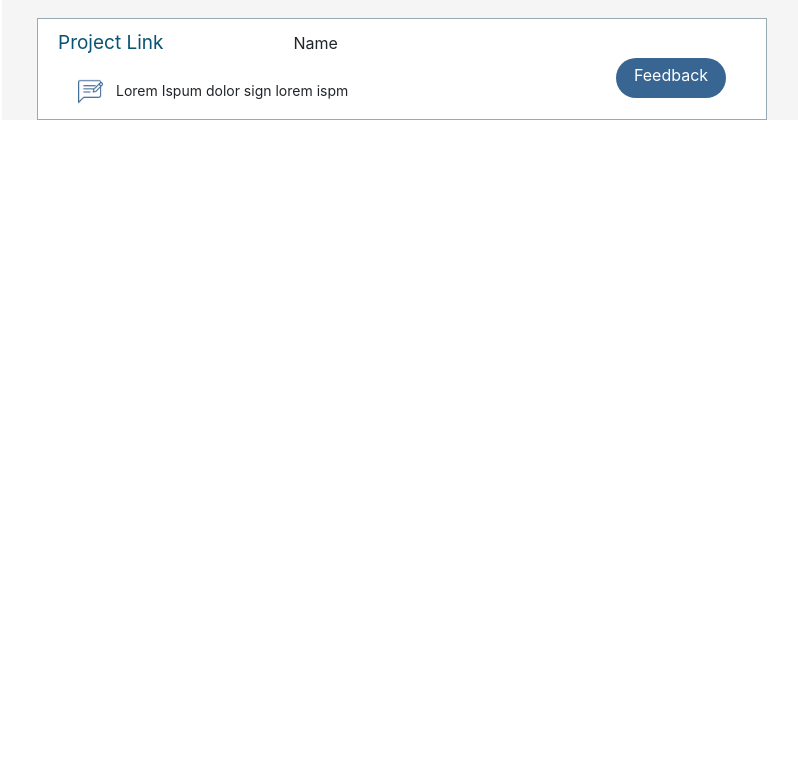
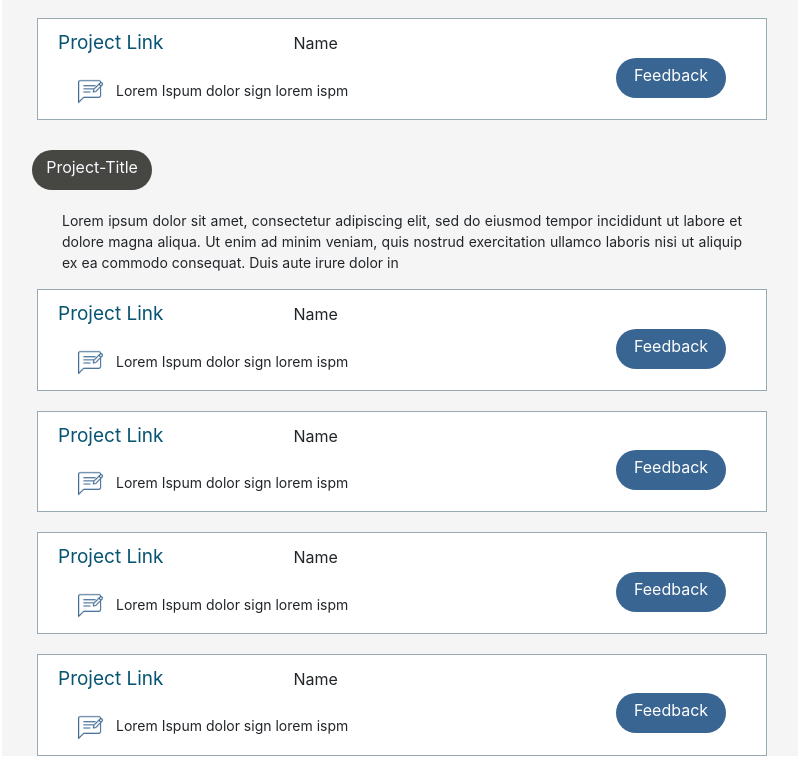
Before and after one commit to maieltayeb/Take-Step-React, a React (Create React App) app: page / in a window 1280 px wide. Shown: the part 1311-2087 px from the top of the page, without its empty margins (238-1036 px from the left). Before the commit the page ends 1451 px from the top, so only its background shows below. Built offline with nearby package versions, Linux system fonts and the light colour scheme.

Commit message:
update task-submitted-page

```diff
--- /dev/null
+++ b/src/Components/Task-submitted/Task-Submitted.css
@@ -0,0 +1,43 @@
+.container-submit-task {
+  background-color: #f5f5f5;
+  width: 800px;
+  /* height: 500px; */
+  margin: auto;
+  margin-top: 5rem;
+}
+.task-submitted-title {
+  width: 800px;
+  height: 80px;
+  background-color: #ebc010;
+  font-size: 25px;
+}
+.task-submitted-title p {
+  padding: 20px;
+  font-weight: 600;
+}
+.poject-title {
+  width: 800px;
+}
+.project-title-container {
+  width: 120px;
+  height: 40px;
+  background-color: #464642;
+
+  margin: 30px;
+  border-radius: 20px;
+}
+.project-title-container-p {
+  color: #f9f9ff;
+  text-align: center;
+  padding-top: 5px;
+}
+.project-description {
+  margin-top: -10px;
+}
+.project-description-p {
+  padding-left: 60px;
+  padding-right: 60px;
+
+  text-align: justify;
+  font-size: 14px;
+}
--- /dev/null
+++ b/src/Components/Task-submitted/Task-submitted.js
@@ -0,0 +1,27 @@
+import React from "react";
+import ProjectLink from "../ProjectLink/project-Link-Component";
+const TaskSubmit = () => {
+  return (
+    <div>
+      <div className="poject-title ">
+        <div className="project-title-container">
+          <p className="project-title-container-p">Project-Title</p>
+        </div>
+        <div className="project-description">
+          <p className="project-description-p">
+            Lorem ipsum dolor sit amet, consectetur adipiscing elit, sed do
+            eiusmod tempor incididunt ut labore et dolore magna aliqua. Ut enim
+            ad minim veniam, quis nostrud exercitation ullamco laboris nisi ut
+            aliquip ex ea commodo consequat. Duis aute irure dolor in
+          </p>
+        </div>
+        <ProjectLink />
+        <ProjectLink />
+        <ProjectLink />
+        <ProjectLink />
+      </div>
+    </div>
+  );
+};
+
+export default TaskSubmit;
--- a/src/Pages/TaskSubmit/task-submitted-frame.js
+++ b/src/Pages/TaskSubmit/task-submitted-frame.js
@@ -4,6 +4,7 @@ import { Container, Row, Col } from "reactstrap";
 import "./task-submitted-frame.css";
 import ProjectLink from "../../Components/ProjectLink/project-Link-Component";
 import InsideNav from "../../Layout/Navbar/insidenav";
+import TaskSubmit from "../../Components/Task-submitted/Task-submitted";
 
 const TaskSubmittedFrame = props => {
   return (
@@ -13,40 +14,10 @@ const TaskSubmittedFrame = props => {
         <div className="task-submitted-title ">
           <p className="task-submitted-title-p">Tasks Submited</p>
         </div>
-        <div className="poject-title ">
-          <div className="project-title-container">
-            <p className="project-title-container-p">Project-Title</p>
-          </div>
-          <div className="project-description">
-            <p className="project-description-p">
-              Lorem ipsum dolor sit amet, consectetur adipiscing elit, sed do
-              eiusmod tempor incididunt ut labore et dolore magna aliqua. Ut
-              enim ad minim veniam, quis nostrud exercitation ullamco laboris
-              nisi ut aliquip ex ea commodo consequat. Duis aute irure dolor in
-            </p>
-          </div>
-          <ProjectLink />
-          <ProjectLink />
-          <ProjectLink />
-          <ProjectLink />
-        </div>
-        <div className="poject-title ">
-          <div className="project-title-container">
-            <p className="project-title-container-p">Project-Title</p>
-          </div>
-          <div className="project-description">
-            <p className="project-description-p">
-              Lorem ipsum dolor sit amet, consectetur adipiscing elit, sed do
-              eiusmod tempor incididunt ut labore et dolore magna aliqua. Ut
-              enim ad minim veniam, quis nostrud exercitation ullamco laboris
-              nisi ut aliquip ex ea commodo consequat. Duis aute irure dolor in
-            </p>
-          </div>
-          <ProjectLink />
-          <ProjectLink />
-          <ProjectLink />
-          <ProjectLink />
-        </div>
+
+        <TaskSubmit />
+        <TaskSubmit />
+        <TaskSubmit />
       </div>
     </div>
   );
```
